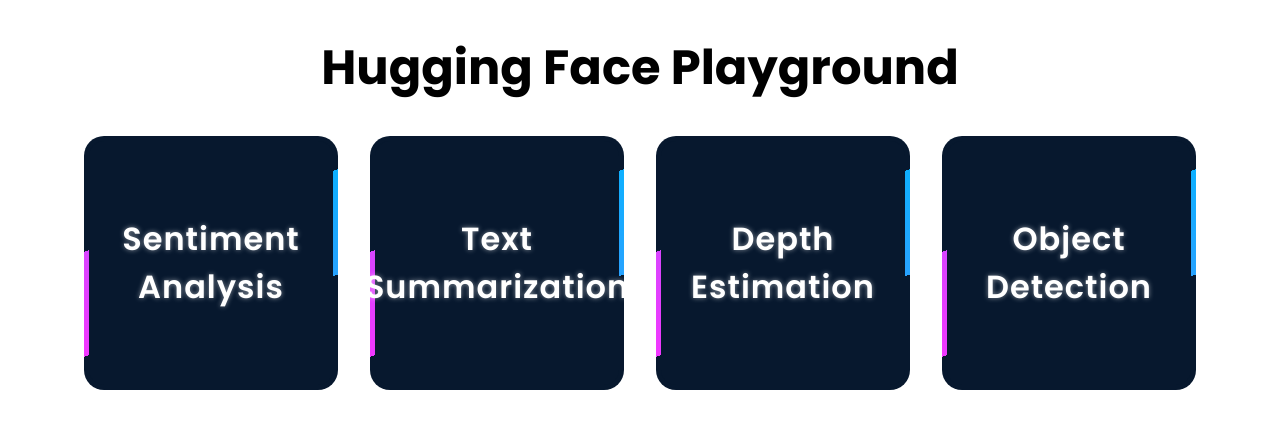
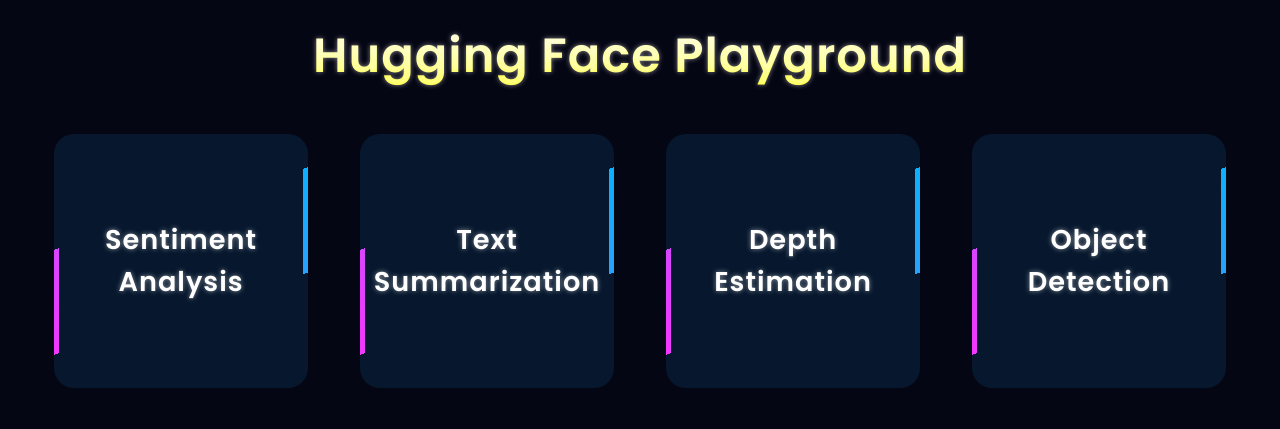
Before and after one commit to Hardvan/Hugging-Face-Playground, a Flask app: page / in a window 1280 px wide. Shown: the top 429 px of the page. Run offline with Flask 3, Linux system fonts and the light colour scheme.

Commit message:
Update index.css with new styles

```diff
--- a/static/css/index.css
+++ b/static/css/index.css
@@ -9,6 +9,8 @@ body {
   padding: 0;
   margin: 0;
   font-family: "Poppins", sans-serif;
+  background-color: #050613;
+  color: white;
 }
 
 /* Disable vertical scrollbar */
@@ -19,6 +21,13 @@ body {
 .title {
   font-size: 3rem;
   text-align: center;
+  margin-top: 20px;
+  font-weight: 600;
+  letter-spacing: 1px;
+  text-shadow: 0 0 5px rgba(255, 255, 255, 0.5);
+  background: linear-gradient(white, yellow);
+  -webkit-background-clip: text;
+  -webkit-text-fill-color: transparent;
 }
 
 /* Links Section */
@@ -44,12 +53,14 @@ body {
   text-align: center;
   text-decoration: none;
   transition: all 0.2s linear;
+  margin: 10px; /* Added margin for spacing between link cards */
 }
 
 .link {
   z-index: 1;
   color: white;
-  font-size: 2em;
+  padding: 10px;
+  font-size: 1.7rem;
   font-weight: 600;
   font-family: "Poppins", sans-serif;
   letter-spacing: 1px;
```
